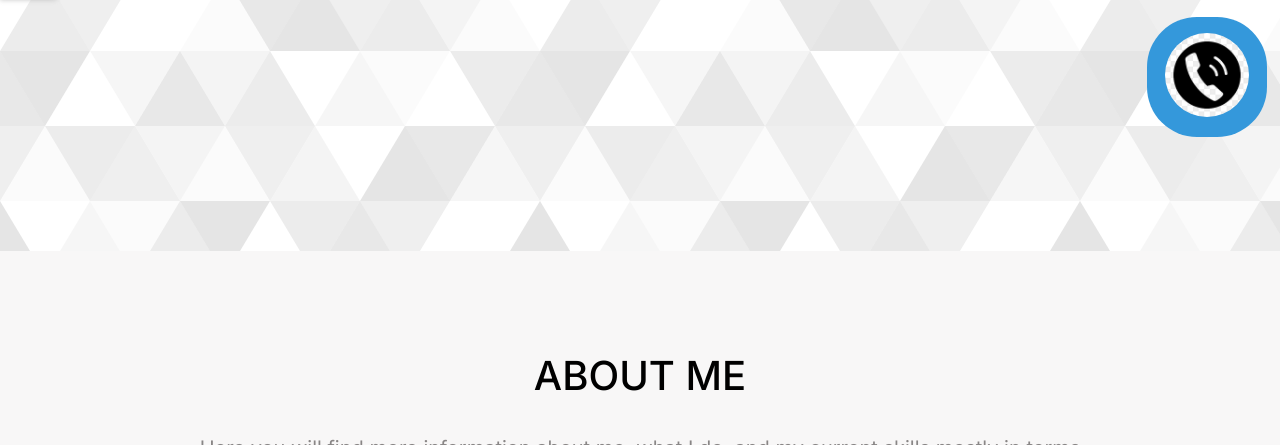
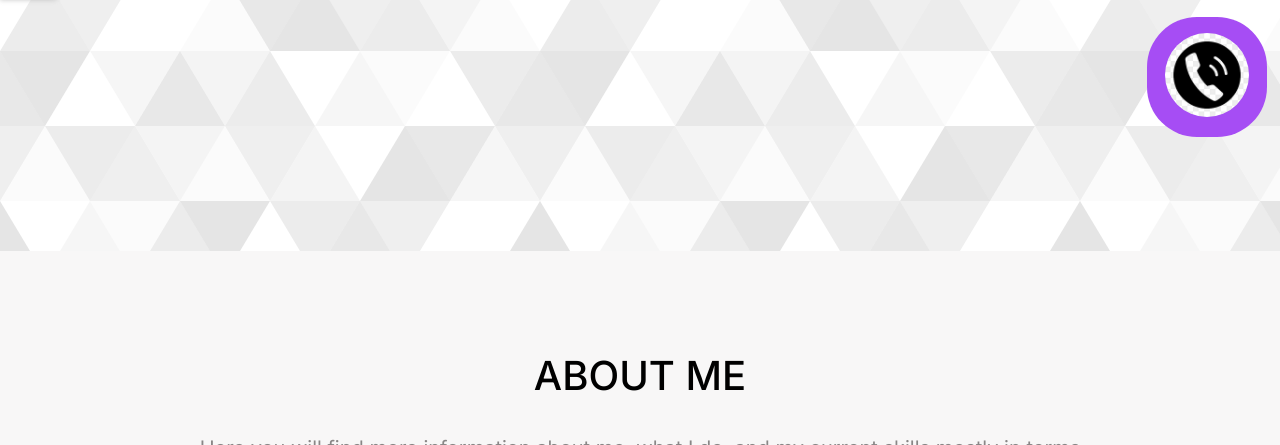
Before and after one commit to DREADANGEL777/portfolio-page, a plain HTML site: page index.html in a window 1280 px wide. Shown: the part 655-1100 px from the top of the page. Drawn offline with Linux system fonts and the light colour scheme.

Commit message:
add color theme to contact btn

```diff
--- a/style.css
+++ b/style.css
@@ -89,8 +89,8 @@ label {
   bottom: 1%;
   width: 100px;
   height: 100px;
-  background-color: #3498db;
-  color: white;
+  background-color: var(--third-color);
+  color: var(--secondary-color);
   padding: 10px;
   display: flex;
   align-items: center;
```
